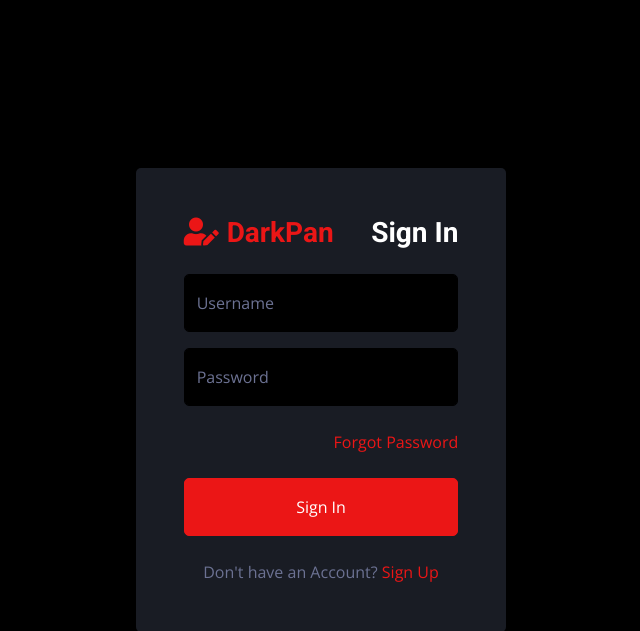
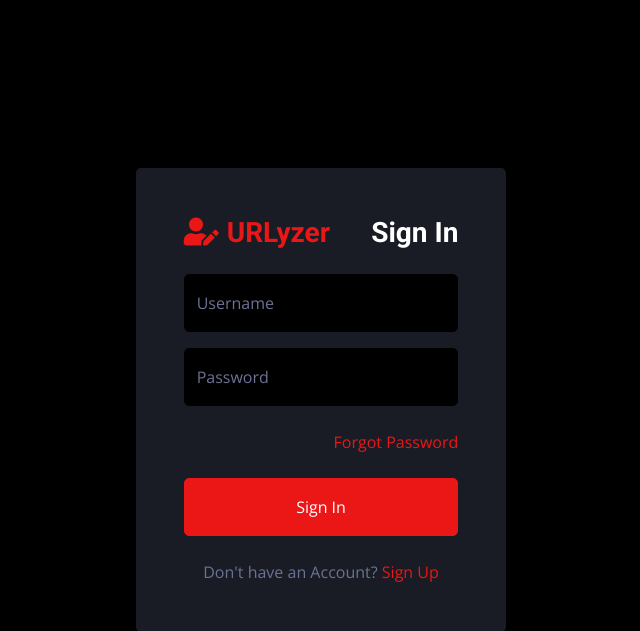
Before and after one commit to Alazar42/URLyzer, a Django app: page /accounts/login in a window 1280 px wide. Shown: the top 631 px of the page, without its empty margins (319-959 px from the left). Run offline with Django 4.2, Linux system fonts and the light colour scheme; some libraries are stand-ins or nearby versions.

Commit message:
changed login and register

```diff
--- a/templates/signin.html
+++ b/templates/signin.html
@@ -4,7 +4,7 @@
 
 <head>
     <meta charset="utf-8">
-    <title>DarkPan - Bootstrap 5 Admin Template</title>
+    <title>URLyzer</title>
     <meta content="width=device-width, initial-scale=1.0" name="viewport">
     <meta content="" name="keywords">
     <meta content="" name="description">
@@ -53,7 +53,7 @@
                     <div class="bg-secondary rounded p-4 p-sm-5 my-4 mx-3">
                         <div class="d-flex align-items-center justify-content-between mb-3">
                             <a href="/" class="">
-                                <h3 class="text-primary"><i class="fa fa-user-edit me-2"></i>DarkPan</h3>
+                                <h3 class="text-primary"><i class="fa fa-user-edit me-2"></i>URLyzer</h3>
                             </a>
                             <h3>Sign In</h3>
                         </div>
--- a/templates/signup.html
+++ b/templates/signup.html
@@ -4,7 +4,7 @@
 
 <head>
     <meta charset="utf-8">
-    <title>DarkPan - Bootstrap 5 Admin Template</title>
+    <title>URLyzer - Bootstrap 5 Admin Template</title>
     <meta content="width=device-width, initial-scale=1.0" name="viewport">
     <meta content="" name="keywords">
     <meta content="" name="description">
@@ -55,7 +55,7 @@
                     <div class="bg-secondary rounded p-4 p-sm-5 my-4 mx-3">
                         <div class="d-flex align-items-center justify-content-between mb-3">
                             <a href="index.html" class="">
-                                <h3 class="text-primary"><i class="fa fa-user-edit me-2"></i>DarkPan</h3>
+                                <h3 class="text-primary"><i class="fa fa-user-edit me-2"></i>URLyzer</h3>
                             </a>
                             <h3>Sign Up</h3>
                         </div>
```
